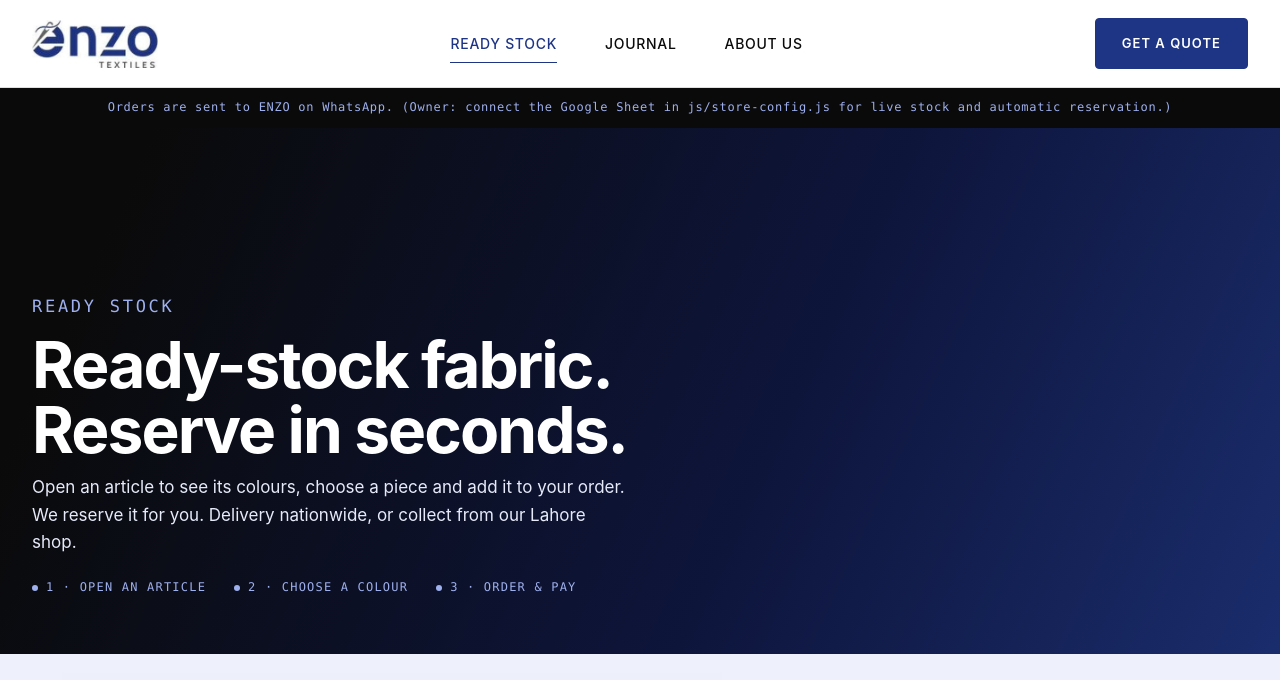
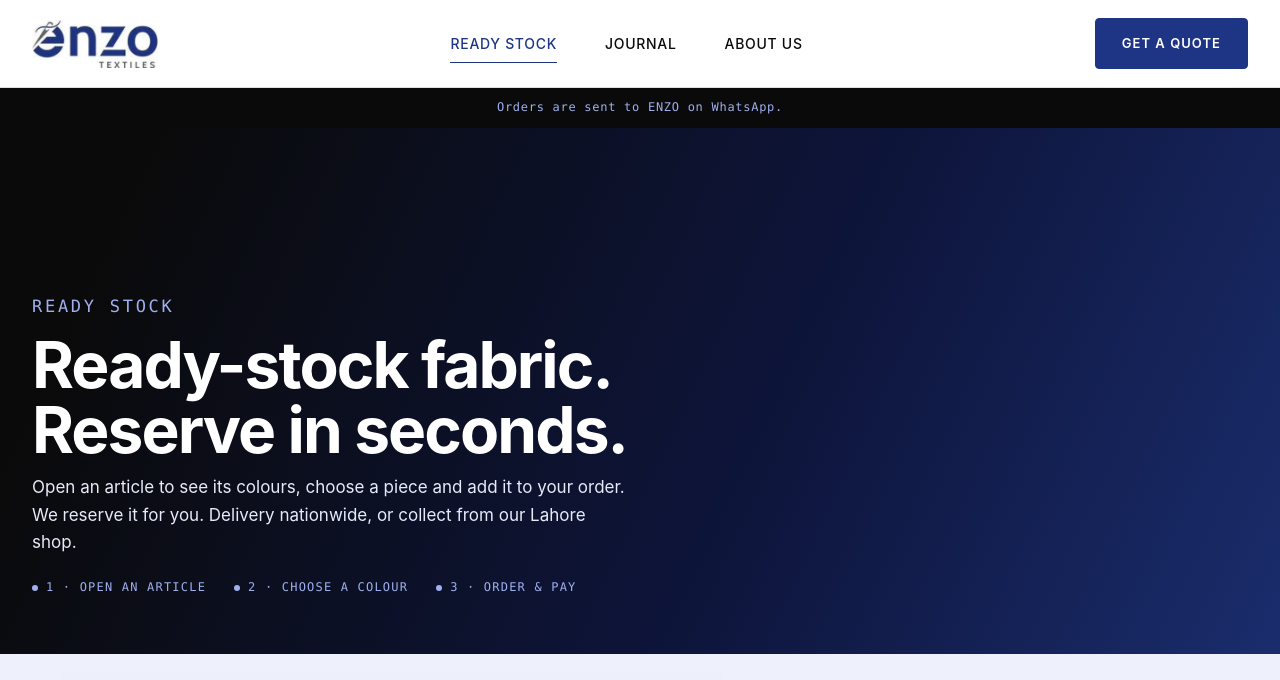
Before and after one commit to HumayunTalib/enzo-platform, a website: page store.html in a window 1280 px wide. Shown: the top 680 px of the page. Drawn offline with Linux system fonts and the light colour scheme.

Commit message:
Update 0.02

```diff
--- a/store.html
+++ b/store.html
@@ -62,7 +62,7 @@
   <a href="index.html#contact" class="btn btn-primary btn-block">Get a Quote</a>
 </nav>
 <!--/#mobile-nav-->
-<div id="st-demo" class="st-demo" hidden style="margin-top:var(--header-h)">Orders are sent to ENZO on WhatsApp. (Owner: connect the Google Sheet in js/store-config.js for live stock and automatic reservation.)</div>
+<div id="st-demo" class="st-demo" hidden style="margin-top:var(--header-h)">Orders are sent to ENZO on WhatsApp. </div>
 <main>
 <section class="st-hero">
   <div class="container">
```
